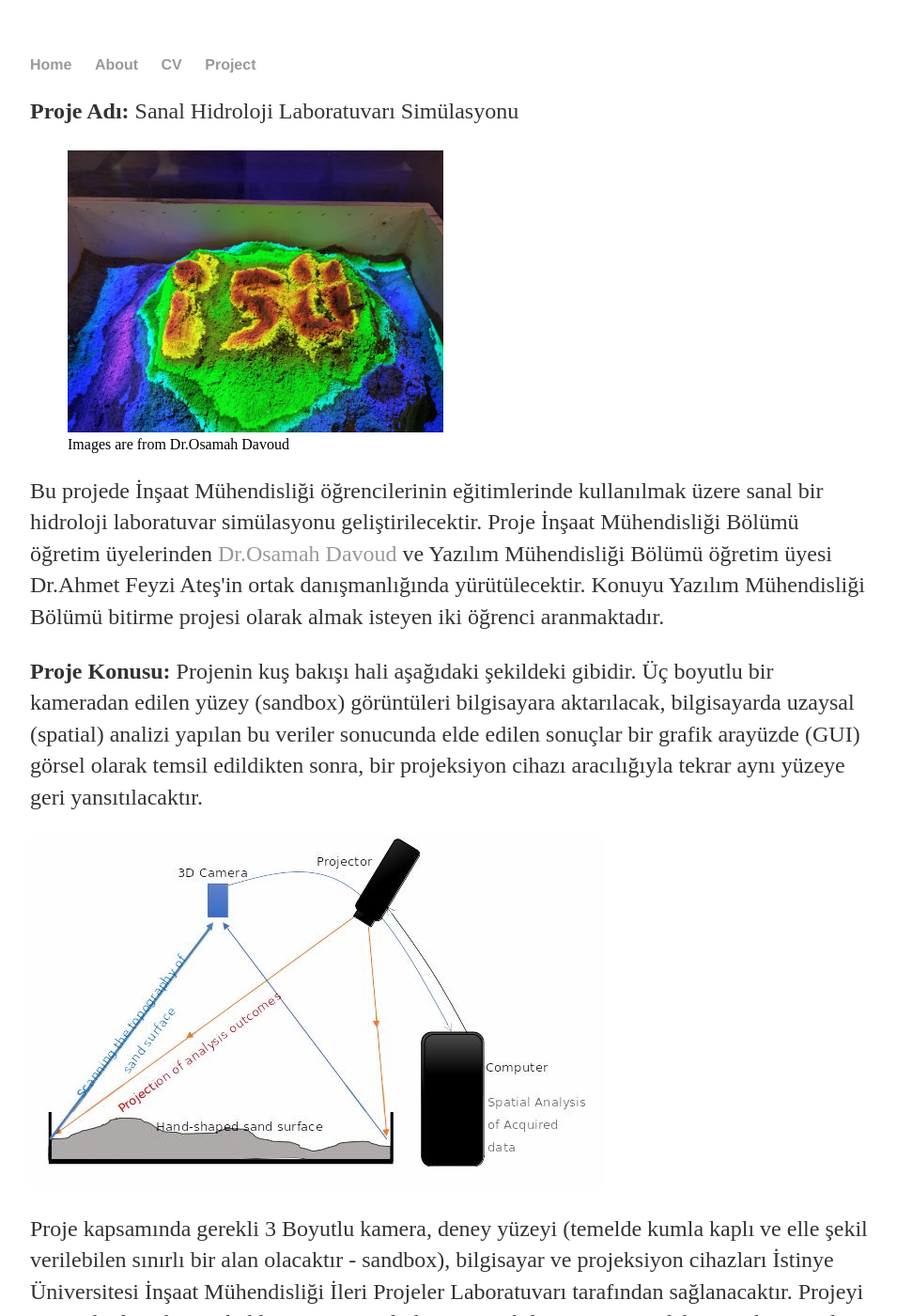
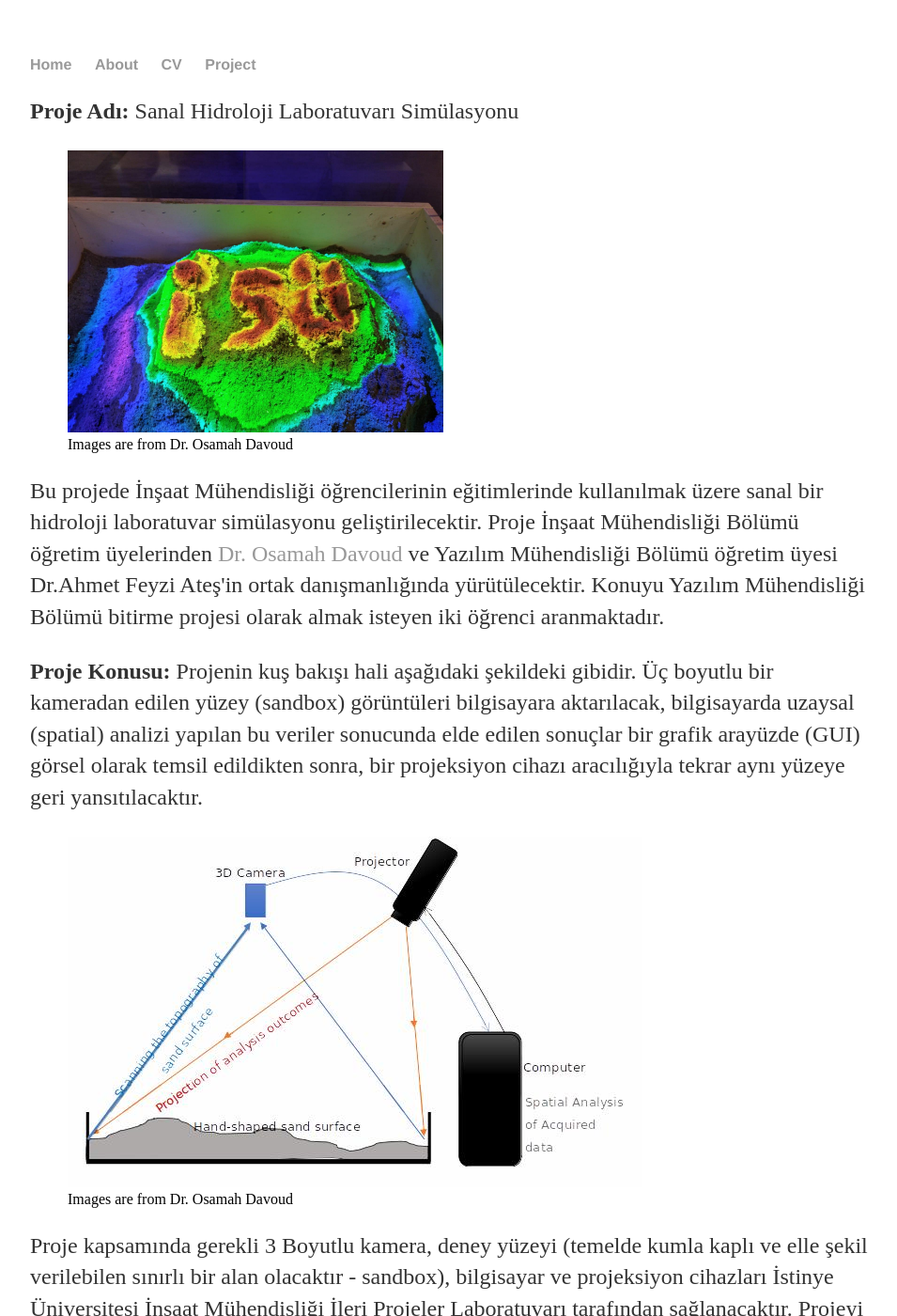
Before and after one commit to ahmetfeyziates/ahmetfeyziates.github.io, a Jekyll site: the page built from project/index.html, in a window 1280 px wide and 1400 px high. Shown: the whole window at 94% size, without its empty margins (160-1115 px from the left). Built offline with Jekyll 4.4.1, drawn with Linux system fonts in a browser that asks for light colours; some of the changed text lies outside the part shown.

Commit message:
Update index.html

```diff
--- a/project/index.html
+++ b/project/index.html
@@ -6,10 +6,11 @@
 
 <figure>
   <img src="isu.jpg" alt="ISU Hydrology Simulation" width="400" height="300">
-  <figcaption>Images are from Dr.Osamah Davoud</figcaption>
+  <figcaption>Images are from Dr. Osamah Davoud</figcaption>
 </figure>
+
 <p>Bu projede İnşaat Mühendisliği öğrencilerinin eğitimlerinde kullanılmak üzere sanal bir hidroloji laboratuvar simülasyonu geliştirilecektir.
-  Proje İnşaat Mühendisliği Bölümü öğretim üyelerinden <a href=https://muhendislik.istinye.edu.tr/tr/kadro/1326>Dr.Osamah Davoud</a> ve Yazılım
+  Proje İnşaat Mühendisliği Bölümü öğretim üyelerinden <a href=https://muhendislik.istinye.edu.tr/tr/kadro/1326>Dr. Osamah Davoud</a> ve Yazılım
   Mühendisliği Bölümü öğretim üyesi Dr.Ahmet Feyzi Ateş'in ortak danışmanlığında yürütülecektir. Konuyu Yazılım Mühendisliği Bölümü bitirme
   projesi olarak almak isteyen iki öğrenci aranmaktadır.</p>
 
@@ -17,7 +18,10 @@
 bilgisayarda uzaysal (spatial) analizi yapılan bu veriler sonucunda elde edilen sonuçlar bir grafik arayüzde (GUI) görsel olarak temsil edildikten sonra,
 bir projeksiyon cihazı aracılığıyla tekrar aynı yüzeye geri yansıtılacaktır. </p>
 
-<img src="overall.jpg" alt="Proje Şematiği">
+<figure>
+  <img src="overall.jpg" alt="Proje Şematiği">
+  <figcaption>Images are from Dr. Osamah Davoud</figcaption>
+</figure>
 
 <p> Proje kapsamında gerekli 3 Boyutlu kamera, deney yüzeyi (temelde kumla kaplı ve elle şekil verilebilen sınırlı bir alan olacaktır - sandbox),
 bilgisayar ve projeksiyon cihazları İstinye Üniversitesi İnşaat Mühendisliği İleri Projeler Laboratuvarı tarafından sağlanacaktır. Projeyi yapacak olan
@@ -26,14 +30,20 @@
 (GUI) üzerinden bilgisayar ekranına yansıtılmasıdır. Bilgisayar ekranında oluşan görsel arayüz de bir projeksiyon chazı aracılığıyla tekrar aynı kum yüzeye
 yansıtılarak, kapalı döngü tamamlanmış olacaktır. </p>
 
-<img src="sample1.jpg" alt="Sample 1"  width="400" height="400">
+<figure>
+  <img src="sample1.jpg" alt="Sample 1"  width="400" height="400">
+  <figcaption>Images are from Dr. Osamah Davoud</figcaption>
+</figure>
 
 <p> Bütün bu süreçlerde asıl amaç, kum kaplı yüzeyin mevcut engebeli yapısının, yüzeye doğru akacak olan sulara
 nasıl bir yol haritası (trajectory) vereceğini tespit etmek, bu yol haritasını da yine aynı kum yüzey üzerine geri yansıtarak deneyi izleyenlere yüzeyin bir
 nevi hidrolojik haritasını göstermektir. Projede, yüzeydeki kumun yapısında meydana gelen değişikliklerin (örneğin elle kumu dağıtma sonucunda oluşacak yapısal
 değişiklikler) sonuç yol haritasında (trajectory) ne gibi değişimlere yol açacağının da gerçek zamanlı olarak gösterilmesi amaçlanmaktadır.</p>
 
+<figure>
 <img src="sample2.jpg" alt="Sample 2"  width="400" height="400">
+  <figcaption>Images are from Dr. Osamah Davoud</figcaption>
+</figure>
 
 <p>Projede Bilgisayarda çalışacak olan analiz yazılımının Python ile yazılması uygun bulunmuştur. Sonuçların görselleştirileceği GUI ekranlarının
 geliştirilmesi için istenilen herhangi uygun bir GUI Geliştirme Platformu ve kütüphanesi kullanılabilir.</p>
```
